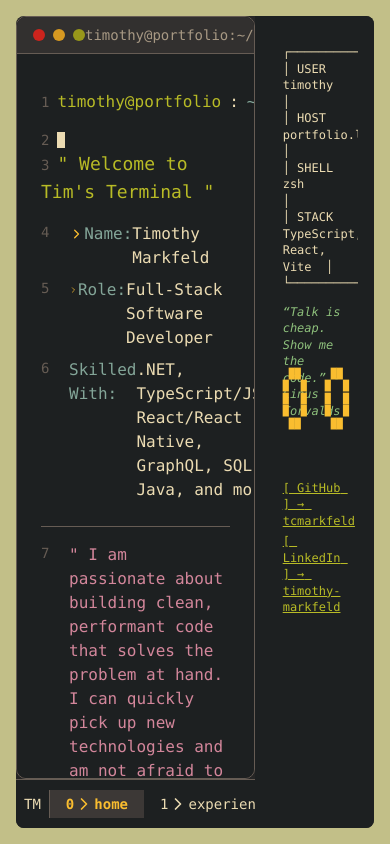
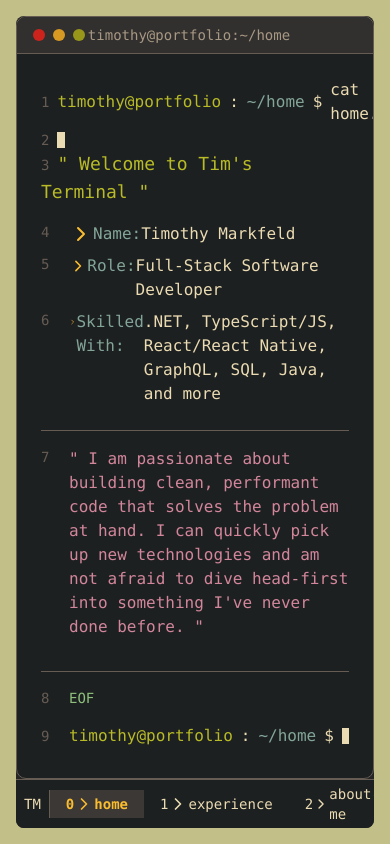
Before and after one commit to tcmarkfeld/personal-site-vite, a React (Vite) app: page / in a window 390 px wide. Built offline with nearby package versions, Linux system fonts and the light colour scheme.

Commit message:
styling for mobile

```diff
--- a/src/components/Terminal.tsx
+++ b/src/components/Terminal.tsx
@@ -21,11 +21,11 @@ export function Terminal({
 }: TerminalProps) {
   return (
     <div className="bg-background-secondary text-terminal-text flex h-screen flex-row justify-between overflow-hidden rounded-md font-mono">
-      <div className="flex w-4/6 flex-col">
-        <div className="no-scrollbar bg-terminal border-terminal-border flex h-screen w-full flex-grow flex-col overflow-y-auto rounded-lg border shadow-2xl">
+      <div className="flex w-full flex-col lg:w-4/6">
+        <div className="no-scrollbar bg-terminal border-terminal-border flex h-screen w-full flex-grow flex-col overflow-auto rounded-lg border shadow-2xl">
           <TerminalHeader pwd={pwd} />
 
-          <div className="flex-1 overflow-y-auto p-6">
+          <div className="w-full flex-1 overflow-y-auto p-6">
             <style>{`
               @keyframes blink {
                 0%, 50% { opacity: 1; }
@@ -54,7 +54,7 @@ export function Terminal({
               </div>
             </div>
 
-            {children}
+            <div className="w-full p-[-6]">{children}</div>
 
             {/* End of file indicator */}
             <div className="border-terminal-border text-terminal-cyan mt-8 flex space-x-2 border-t pt-4 text-sm">
@@ -75,7 +75,7 @@ export function Terminal({
         </div>
         <Footer currentPage={page} />
       </div>
-      <div className="bg-terminal w-2/6 p-4">
+      <div className="bg-terminal hidden w-2/6 p-4 sm:block">
         <RightPanel />
       </div>
     </div>
--- a/src/pages/Home/Home.tsx
+++ b/src/pages/Home/Home.tsx
@@ -26,7 +26,7 @@ export const Home = () => {
       <div className="mb-2 flex">
         <LineNumber>6</LineNumber>
         <ChevronRight className="text-terminal-yellow" />
-        <span className="text-terminal-blue">Skilled With: </span> .NET,
+        <span className="text-terminal-blue">Skilled With:</span> .NET,
         TypeScript/JS, React/React Native, GraphQL, SQL, Java, and more
       </div>
 
```
